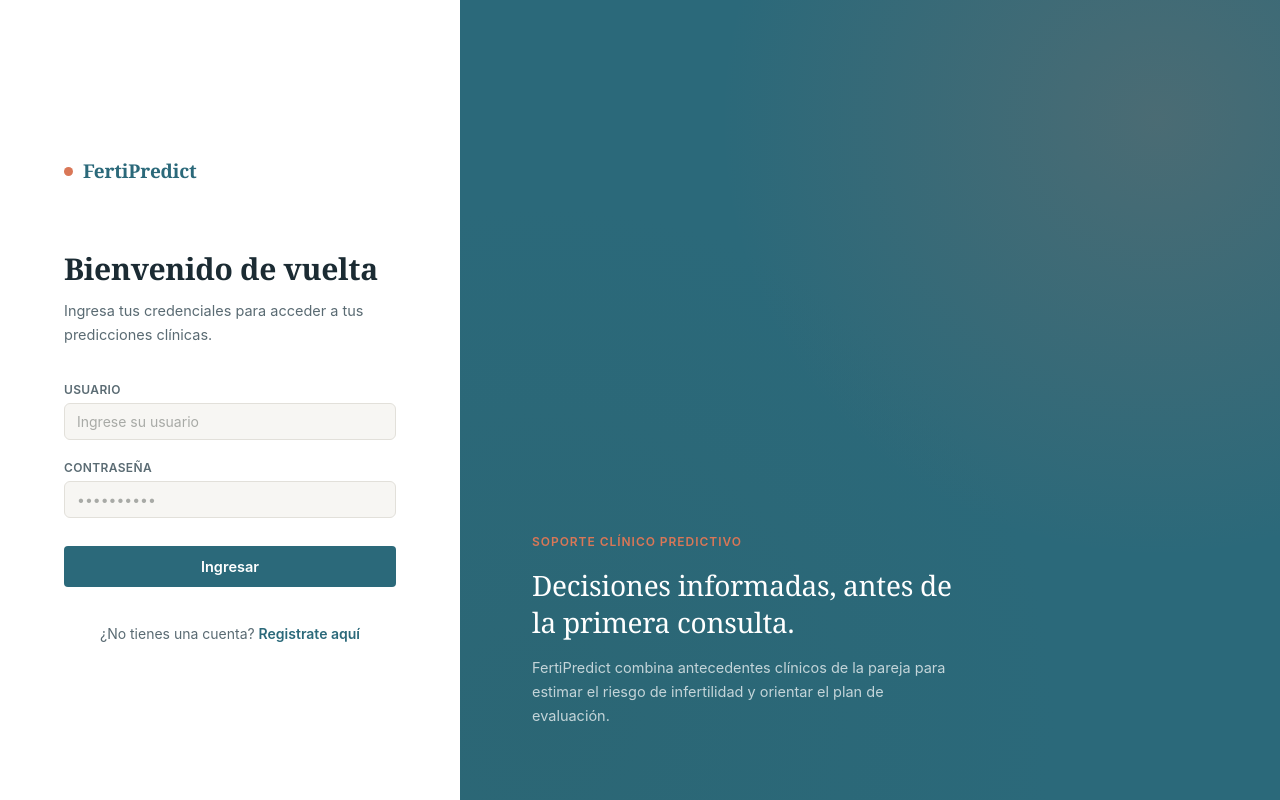
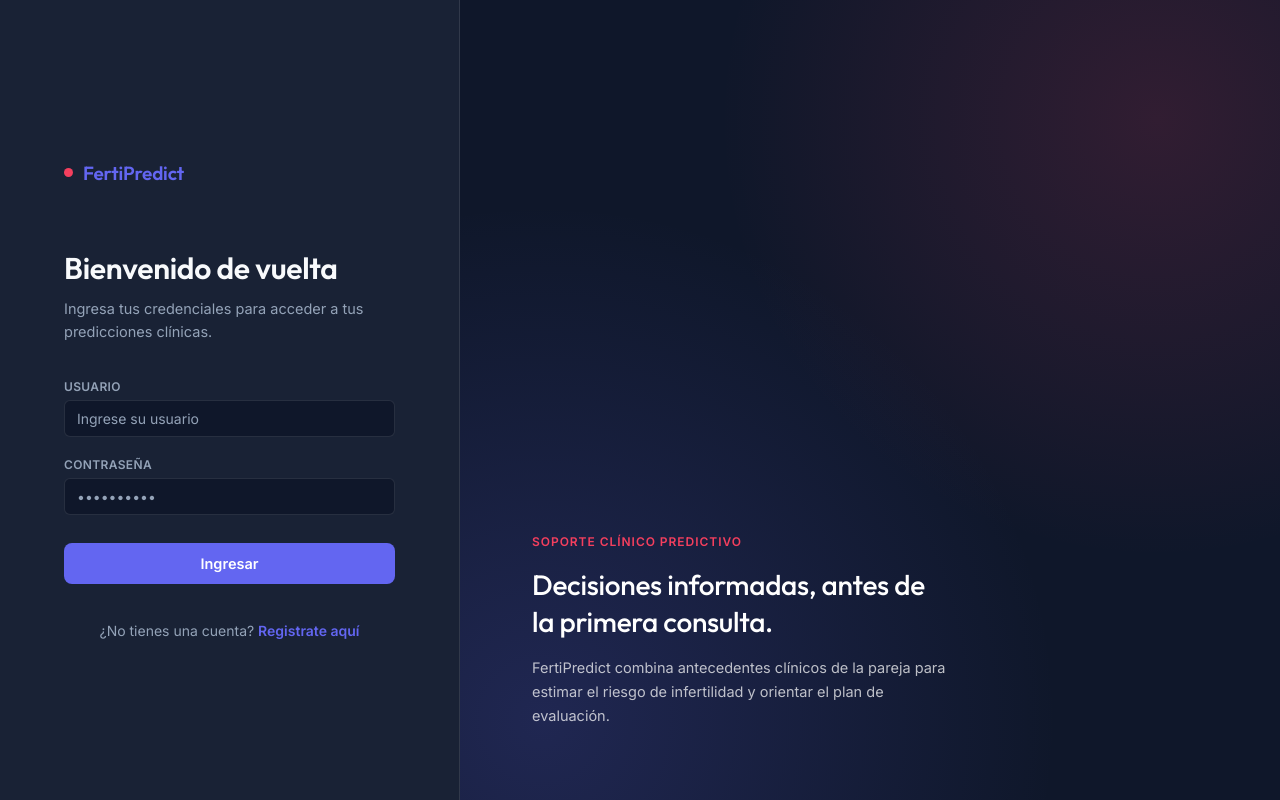
Before and after one commit to aleXO150904/Fertipredict, a React (Vite) app in the folder Frontend FertiPredict/fertipredict-app/: page / in a window 1280 px wide. Built offline with nearby package versions, Linux system fonts and the light colour scheme; no server answers.

Commit message:
Optimización Código

```diff
--- a/Frontend FertiPredict/fertipredict-app/index.html
+++ b/Frontend FertiPredict/fertipredict-app/index.html
@@ -4,7 +4,10 @@
     <meta charset="UTF-8" />
     <link rel="icon" type="image/svg+xml" href="/favicon.svg" />
     <meta name="viewport" content="width=device-width, initial-scale=1.0" />
-    <title>fertipredict-app</title>
+    <title>FertiPredict</title>
+    <link rel="preconnect" href="https://fonts.googleapis.com">
+    <link rel="preconnect" href="https://fonts.gstatic.com" crossorigin>
+    <link href="https://fonts.googleapis.com/css2?family=Inter:wght@300;400;500;600;700&family=Outfit:wght@300;400;500;600;700;800&display=swap" rel="stylesheet">
   </head>
   <body>
     <div id="root"></div>
--- a/Frontend FertiPredict/fertipredict-app/src/index.css
+++ b/Frontend FertiPredict/fertipredict-app/src/index.css
@@ -1,25 +1,31 @@
 :root {
-  /* Paleta — clínica, serena, profesional */
-  --color-bg: #F7F6F3;
-  --color-surface: #FFFFFF;
-  --color-ink: #1B2B33;
-  --color-ink-soft: #5A6B73;
-  --color-primary: #2b697a;
-  --color-primary-light: #26525c;
-  --color-accent: #D97757;
-  --color-accent-soft: #F4E4DD;
-  --color-border: #E2E0DA;
-  --color-error: #B3432B;
-  --color-success: #3E7359;
+  /* Paleta Vibrante y Moderna */
+  --color-bg: #0F172A; /* Slate 900 */
+  --color-surface: rgba(30, 41, 59, 0.6); /* Translucent */
+  --color-ink: #F8FAFC;
+  --color-ink-soft: #94A3B8;
+  --color-primary: #6366F1; /* Indigo */
+  --color-primary-light: #818CF8;
+  --color-accent: #F43F5E; /* Rose */
+  --color-accent-soft: rgba(244, 63, 94, 0.15);
+  --color-border: rgba(255, 255, 255, 0.1);
+  --color-error: #EF4444;
+  --color-success: #10B981;
+
+  /* Glassmorphism utils */
+  --glass-bg: rgba(30, 41, 59, 0.7);
+  --glass-border: 1px solid rgba(255, 255, 255, 0.1);
+  --glass-shadow: 0 8px 32px 0 rgba(0, 0, 0, 0.3);
+  --glass-blur: blur(12px);
 
   /* Tipografía */
-  --font-display: "Source Serif 4", Georgia, serif;
+  --font-display: "Outfit", "Inter", -apple-system, sans-serif;
   --font-body: "Inter", -apple-system, BlinkMacSystemFont, sans-serif;
 
-  --radius-sm: 4px;
-  --radius-md: 8px;
+  --radius-sm: 8px;
+  --radius-md: 16px;
 
-  --shadow-card: 0 1px 2px rgba(27, 43, 51, 0.06), 0 4px 16px rgba(27, 43, 51, 0.04);
+  --shadow-card: var(--glass-shadow);
 }
 
 * {
--- a/Frontend FertiPredict/fertipredict-app/src/pages/Login/Login.css
+++ b/Frontend FertiPredict/fertipredict-app/src/pages/Login/Login.css
@@ -16,7 +16,10 @@
 /* ---------- Panel izquierdo: formulario ---------- */
 
 .login-panel {
-  background-color: var(--color-surface);
+  background-color: var(--glass-bg);
+  backdrop-filter: var(--glass-blur);
+  -webkit-backdrop-filter: var(--glass-blur);
+  border-right: var(--glass-border);
   padding: 56px 64px;
   display: flex;
   flex-direction: column;
@@ -93,22 +96,24 @@
   padding: 11px 13px;
   font-size: 14.5px;
   color: var(--color-ink);
-  background-color: var(--color-bg);
-  transition: border-color 0.15s ease, background-color 0.15s ease;
+  background-color: rgba(0, 0, 0, 0.2);
+  transition: border-color 0.15s ease, background-color 0.15s ease, box-shadow 0.15s ease;
 }
 
 .field input::placeholder {
-  color: #A8AAA6;
+  color: var(--color-ink-soft);
 }
 
 .field input:focus {
   border-color: var(--color-primary-light);
-  background-color: var(--color-surface);
+  background-color: rgba(0, 0, 0, 0.4);
+  box-shadow: 0 0 0 3px rgba(99, 102, 241, 0.2);
+  outline: none;
 }
 
 .login-error {
-  background-color: #FBEAE4;
-  border: 1px solid #E8C3B4;
+  background-color: var(--color-accent-soft);
+  border: 1px solid var(--color-error);
   color: var(--color-error);
   font-size: 13.5px;
   padding: 10px 13px;
@@ -140,10 +145,10 @@
 /* ---------- Panel derecho: contexto editorial ---------- */
 
 .login-side {
-  background-color: var(--color-primary);
+  background: linear-gradient(135deg, var(--color-bg) 0%, #1e1b4b 100%);
   background-image:
-    radial-gradient(circle at 85% 15%, rgba(217, 119, 87, 0.18), transparent 45%),
-    radial-gradient(circle at 10% 90%, rgba(44, 100, 112, 0.5), transparent 50%);
+    radial-gradient(circle at 85% 15%, rgba(244, 63, 94, 0.15), transparent 45%),
+    radial-gradient(circle at 10% 90%, rgba(99, 102, 241, 0.2), transparent 50%);
   display: flex;
   align-items: flex-end;
   padding: 72px;
@@ -197,14 +202,16 @@
 }
 
 .success-card {
-  background-color: var(--color-surface);
+  background-color: var(--glass-bg);
+  backdrop-filter: var(--glass-blur);
+  -webkit-backdrop-filter: var(--glass-blur);
   border-radius: var(--radius-md);
   padding: 40px;
   width: 90%;
   max-width: 400px;
   text-align: center;
-  box-shadow: 0 20px 40px rgba(27, 43, 51, 0.15);
-  border: 1px solid var(--color-border);
+  box-shadow: var(--glass-shadow);
+  border: var(--glass-border);
   transform: scale(0.9);
   animation: scaleIn 0.3s forwards cubic-bezier(0.34, 1.56, 0.64, 1);
 }
--- a/Frontend FertiPredict/fertipredict-app/src/pages/Login/Login.tsx
+++ b/Frontend FertiPredict/fertipredict-app/src/pages/Login/Login.tsx
@@ -25,7 +25,7 @@ export default function Login({onRegister} : LoginProps) {
       setShowSuccess(true);
       setTimeout(() => {
         login(response.token);
-      }, 1800);
+      }, 300);
     } catch (err) {
       setError("Usuario o contraseña incorrectos. Verifica tus datos e intenta de nuevo.");
     } finally {
--- a/Frontend FertiPredict/fertipredict-app/src/pages/Register/Register.tsx
+++ b/Frontend FertiPredict/fertipredict-app/src/pages/Register/Register.tsx
@@ -44,7 +44,7 @@ export default function Register({onLogin}: RegisterProps) {
             setShowSuccess(true);
             setTimeout(() => {
                 onLogin();
-            }, 1800);
+            }, 300);
         }catch{
 
             setError("No fue posible crear la cuenta.");
```
Also changed, not shown: 1 other file (tests, documents, lock files or other folders).
